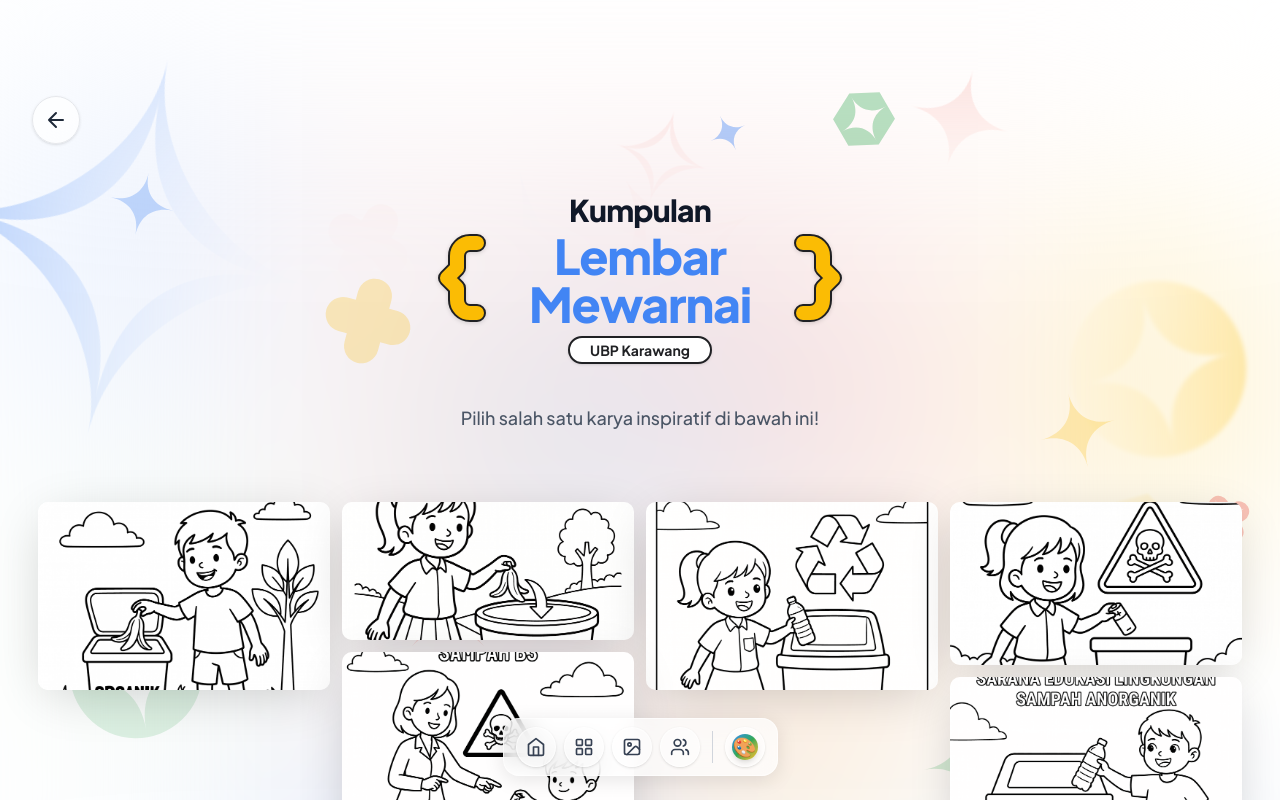
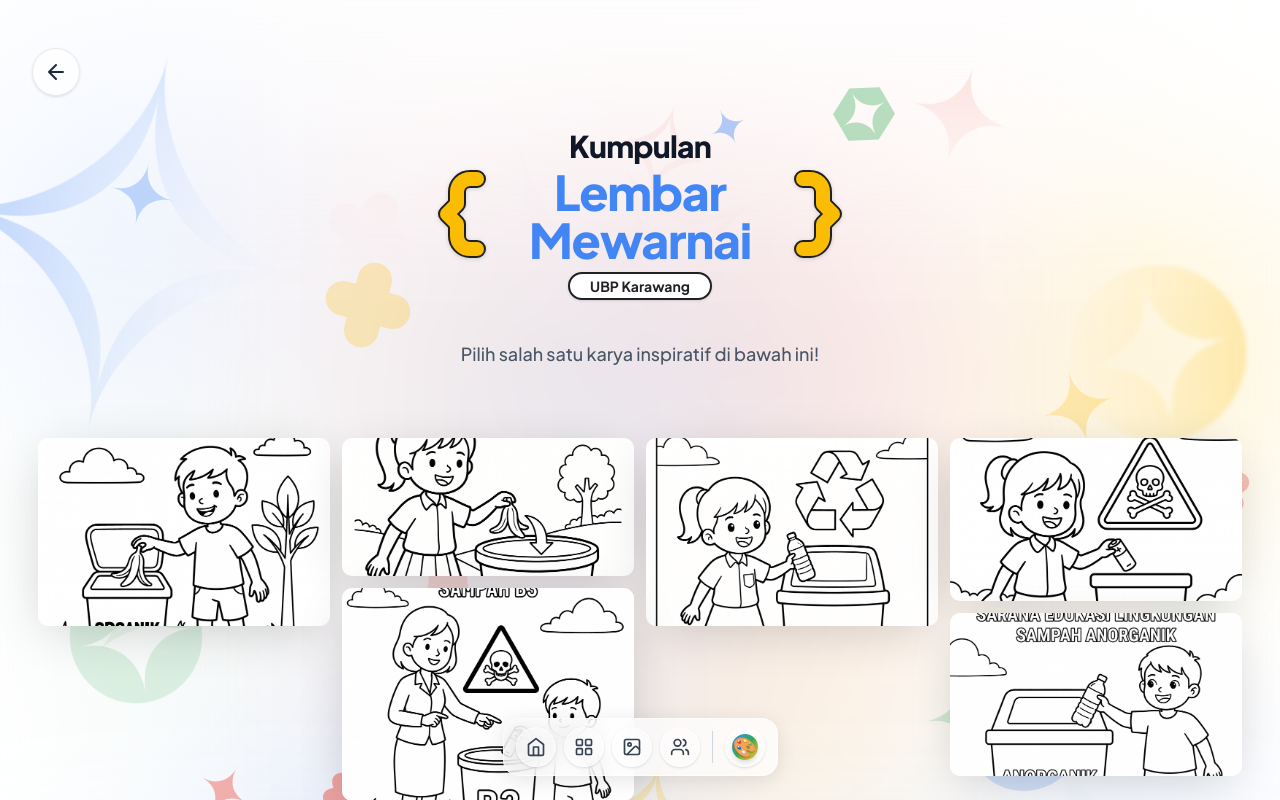
Before and after one commit to iqbalgsr46/Web-Proker-KKN-UBP-2026, a Next.js app: page /kumpulan-mewarnai in a window 1280 px wide. Shown: the top 800 px of the page. Built offline with nearby package versions, Linux system fonts and the light colour scheme.

Commit message:
style(mewarnai): reduce top padding so content sits higher up

```diff
--- a/src/app/kumpulan-mewarnai/page.tsx
+++ b/src/app/kumpulan-mewarnai/page.tsx
@@ -99,10 +99,10 @@ export default function KumpulanMewarnaiPage() {
         </div>
       </div>
 
-      <div className="w-full max-w-[90rem] mx-auto px-4 sm:px-8 pt-12 md:pt-24 relative z-10 flex flex-col items-center">
+      <div className="w-full max-w-[90rem] mx-auto px-4 sm:px-8 pt-6 md:pt-12 relative z-10 flex flex-col items-center">
 
         {/* Navigation Back Button */}
-        <div className="w-full flex justify-start mb-8">
+        <div className="w-full flex justify-start mb-4">
           <Link href="/kategori">
             <button className="flex items-center justify-center w-12 h-12 bg-white/70 hover:bg-white text-gray-800 rounded-full shadow-sm hover:shadow-md transition-all border border-gray-200">
               <svg width="24" height="24" viewBox="0 0 24 24" fill="none" xmlns="http://www.w3.org/2000/svg">
```
